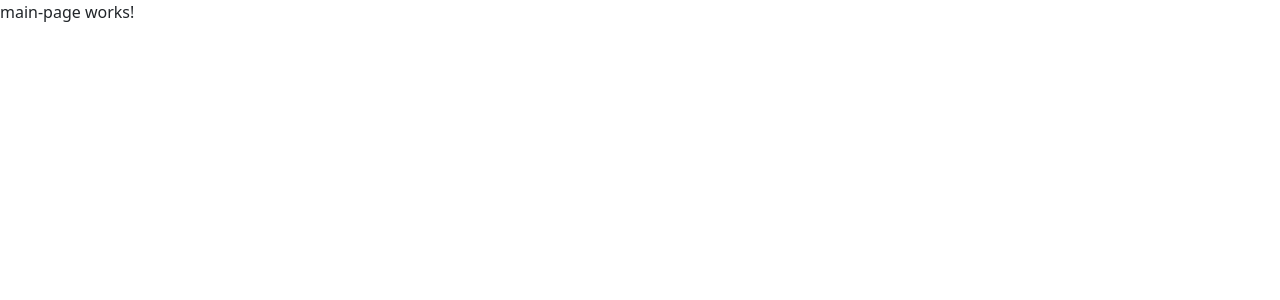
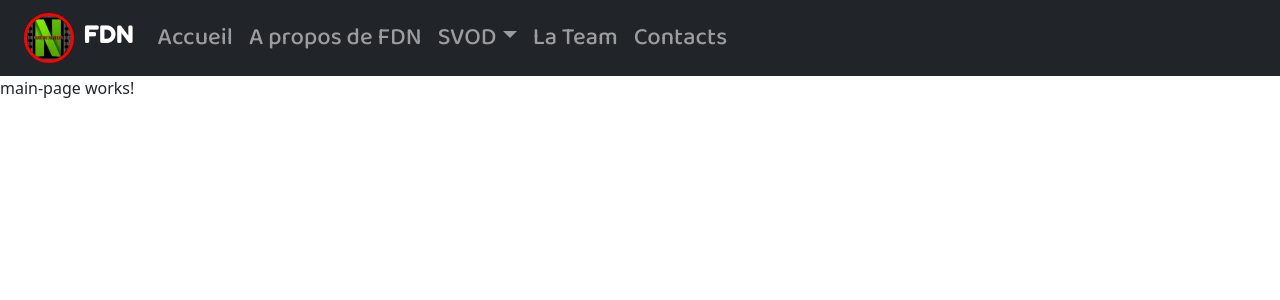
Before and after one commit to Lyvia-hub/SiteWebFDN, an Angular app: page /home in a window 1280 px wide. Shown: the top 300 px of the page. Built offline with nearby package versions, Linux system fonts and the light colour scheme.

Commit message:
navbar creation and design

```diff
--- a/src/app/app.component.html
+++ b/src/app/app.component.html
@@ -1 +1,2 @@
+<app-navbar></app-navbar>
 <router-outlet></router-outlet>
--- /dev/null
+++ b/src/app/core/components/navbar/navbar.component.html
@@ -0,0 +1,55 @@
+<header id="header">
+  <nav class="navbar navbar-expand-lg navbar-dark bg-dark px-4">
+    <a href="#" class="navbar-brand">
+      <img class="logoFDN" src="../../../../assets/img/logoFDN.jpg" alt="logo FDN">
+      <span class="FDN">FDN</span>
+    </a>
+    <button type="button" class="navbar-toggler" data-bs-toggle="collapse" data-bs-target="#myNavbar">
+        <span class="toggler-icon material-icons">
+          menu
+        </span>
+    </button>
+    <div class="collapse navbar-collapse ml-auto" id="myNavbar">
+      <ul class="navbar-nav">
+        <li class="nav-item active">
+          <a href="#header" class="nav-link">Accueil</a>
+        </li>
+        <li class="nav-item">
+          <a href="#aboutUs" class="nav-link">A propos de FDN</a>
+        </li>
+        <li class="nav-item dropdown">
+          <a class="nav-link dropdown-toggle" href="#" id="navbarDropdownMenuLink" role="button" data-bs-toggle="dropdown">SVOD</a>
+          <ul class="dropdown-menu">
+            <li>
+              <a class="dropdown-item" id="navbarDropdownMenuLink" role="button" data-bs-toggle="dropdown" href="#">Netflix</a></li>
+            <li><a class="dropdown-item" href="#">OCS</a></li>
+            <li><a class="dropdown-item" href="#">Disney +</a></li>
+            <li><a class="dropdown-item" href="#">Amazon Prime Video</a></li>
+          </ul>
+        </li>
+        <li class="nav-item">
+          <a href="#teamFDN" class="nav-link">La Team</a>
+        </li>
+        <li class="nav-item">
+          <a href="#contacts" class="nav-link">Contacts</a>
+        </li>
+      </ul>
+      <!--
+        <div class="nav-info-items d-none d-lg-flex">
+
+          <div class="nav-info align-items-center d-flex justify-content-between mx-lg-5">
+          <span class="info-icon mx-lg-3 material-icons">phone</span>
+          <p class="mb-0">+ 123 456 789</p>
+        </div>
+        <div id="cart-info" class="nav-info align-items-center cart-info d-flex justify-content-between mx-lg-5">
+          <span class="cart-info__icon mr-lg-3 material-icons">shopping_cart</span>
+          <p class="mb-0 text-capitalize">
+            <span id="item-count">2</span>
+            produits - €
+            <span class="item-total">10.49
+            </span>
+        </div>
+      </div>-->
+    </div>
+  </nav>
+</header>
--- /dev/null
+++ b/src/app/core/components/navbar/navbar.component.sass
@@ -0,0 +1,25 @@
+.logoFDN
+  width:50px
+  border-radius:50%
+  border:3px solid red
+
+.FDN
+  margin-left:10px
+  font-family: 'Fredoka One', cursive
+  font-size: 1.5rem
+
+/* nav links */
+.navbar-toggler
+  outline: none !important
+  border: none
+
+.toggler-icon
+  font-size: 2.5rem
+  color: var(--mainWhite)
+
+.nav-link
+  font-family: 'Baloo 2', cursive
+  transition: color 1s ease-in-out
+  font-size: 1.5rem
+.nav-link:hover
+  color: var(--mainGreen) !important
--- /dev/null
+++ b/src/app/core/components/navbar/navbar.component.ts
@@ -0,0 +1,15 @@
+import { Component, OnInit } from '@angular/core';
+
+@Component({
+  selector: 'app-navbar',
+  templateUrl: './navbar.component.html',
+  styleUrls: ['./navbar.component.sass']
+})
+export class NavbarComponent implements OnInit {
+
+  constructor() { }
+
+  ngOnInit(): void {
+  }
+
+}
--- a/src/app/core/core.module.ts
+++ b/src/app/core/core.module.ts
@@ -1,15 +1,17 @@
 import { NgModule, Optional, SkipSelf } from '@angular/core';
 import { CommonModule } from '@angular/common';
 import { PublicModule } from '../public/public.module';
+import { NavbarComponent } from './components/navbar/navbar.component';
 
 
 
 @NgModule({
-  declarations: [],
+  declarations: [NavbarComponent],
   imports: [
     CommonModule,
     PublicModule
-  ]
+  ],
+  exports: [NavbarComponent]
 })
 export class CoreModule {
   constructor(@Optional() @SkipSelf() parentModule: CoreModule) {
--- a/src/styles.sass
+++ b/src/styles.sass
@@ -3,6 +3,10 @@
 @import "../node_modules/bootswatch/dist/united/variables"
 @import "../node_modules/bootstrap/scss/bootstrap.scss"
 @import "../node_modules/bootswatch/dist/united/bootswatch"
+
+/* Font Family* /
+@import url('https://fonts.googleapis.com/css2?family=Fredoka+One&display=swap')
+@import url('https://fonts.googleapis.com/css2?family=Baloo+2:wght@500&display=swap')
 
 /* Material icons */
 .material-icons
@@ -49,5 +53,5 @@
  --mainBlack: #0A0A0B
  --mainYellow:#F8D53A
  --mainRed: #DA1B2B
- --mainWhite: #000
+ --mainWhite: #fff
  --mainGrey: rgb(238, 238, 238)
```
Also changed, not shown: 2 other files (tests, documents, lock files or other folders).
